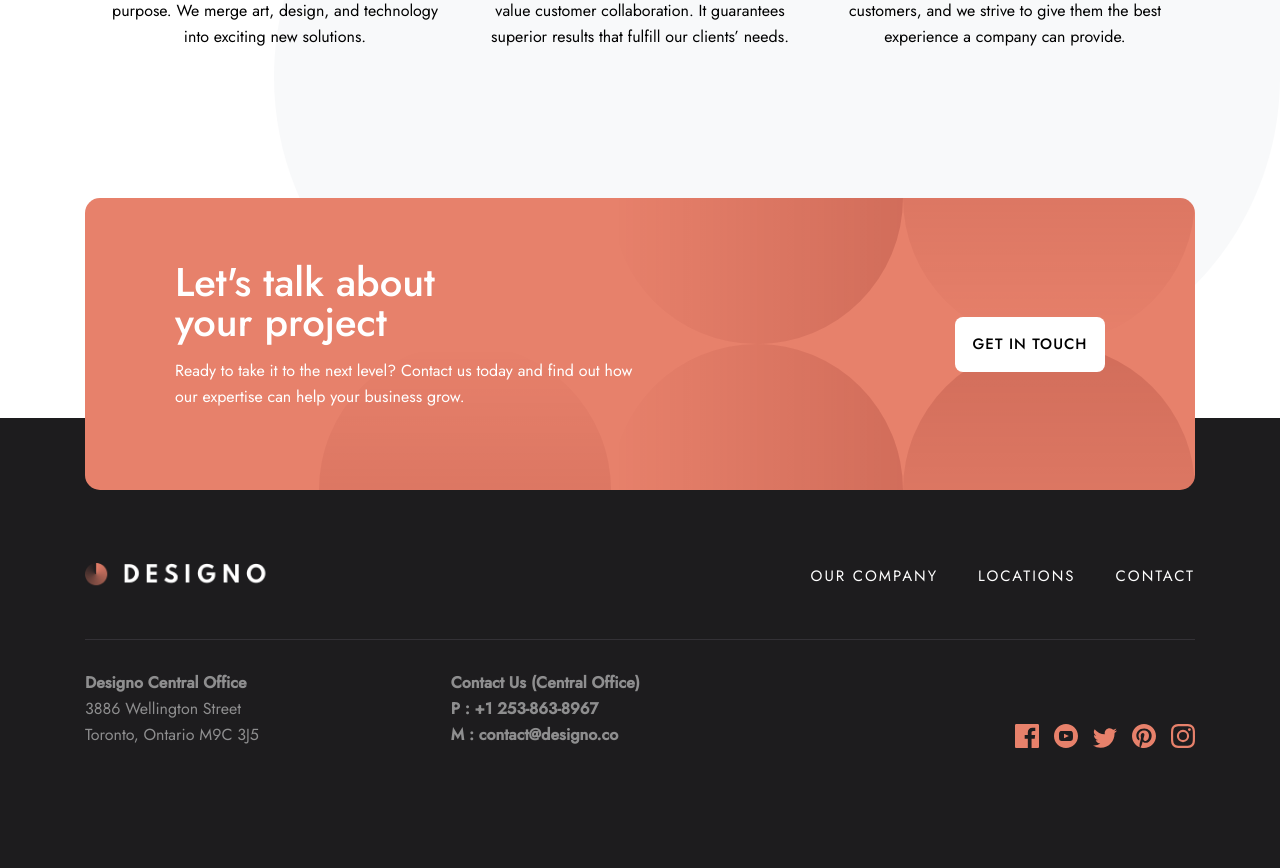
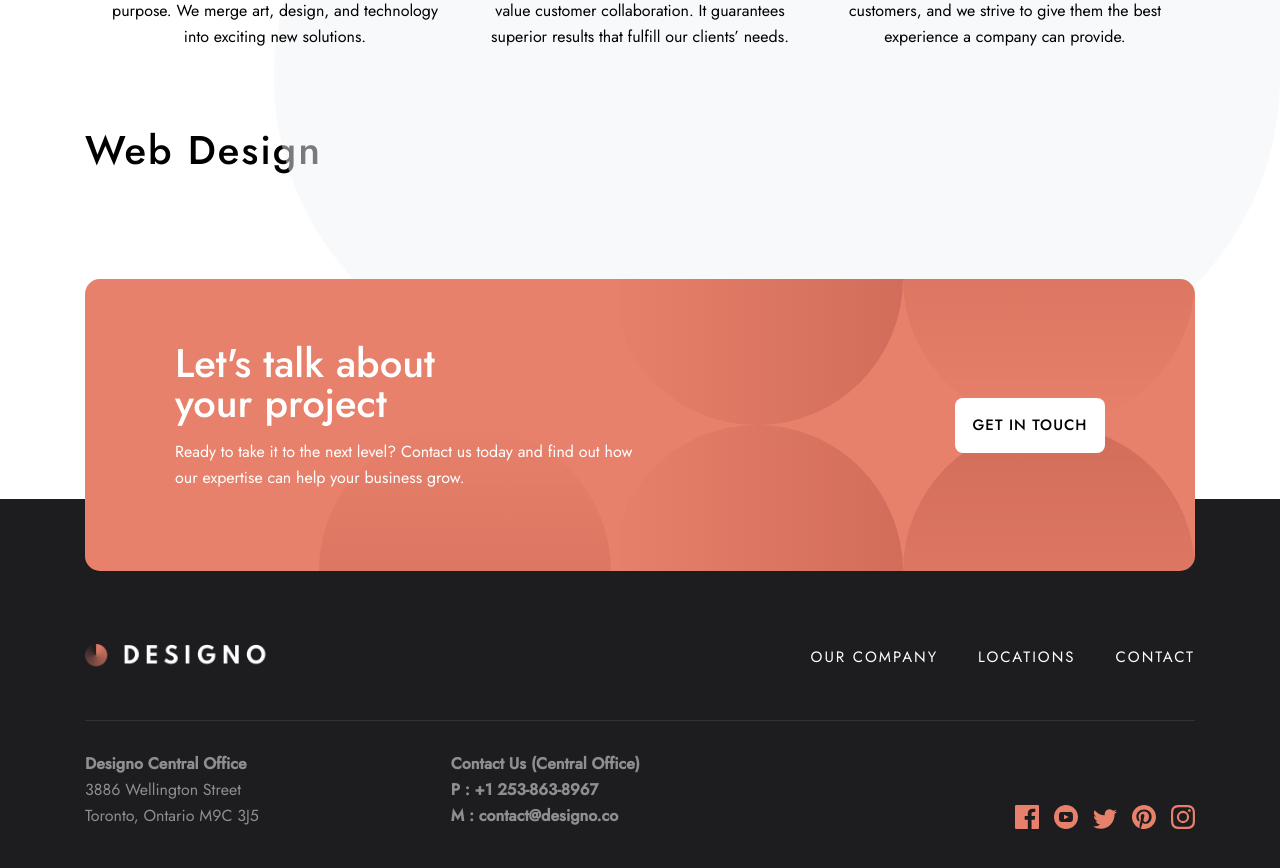
Before and after one commit to CharlesDesiderio/frontendmentor-designo, a React (Create React App) app: page /webdesign in a window 1280 px wide. Shown: the part 2100-2968 px from the top of the page. Built offline with nearby package versions, Linux system fonts and the light colour scheme.

Commit message:
Created web design page element but forgot that I still have to do routing oops

```diff
--- a/src/App.js
+++ b/src/App.js
@@ -3,6 +3,7 @@ import styles from './App.module.css'
 import Footer from './components/Footer'
 import CallToAction from './components/CallToAction'
 import Home from './components/Home'
+import WebDesign from './components/WebDesign'
 
 const App = () => {
   return (
@@ -12,6 +13,8 @@ const App = () => {
 
         <Home />
 
+        <WebDesign />
+
       <CallToAction />
     </div>
       <Footer />
--- /dev/null
+++ b/src/components/WebDesign.jsx
@@ -0,0 +1,11 @@
+import styles from './WebDesign.module.css'
+
+const WebDesign = () => {
+  return (
+    <>
+      <h2>Web Design</h2>
+    </>
+  )
+}
+
+export default WebDesign
```
Also changed, not shown: src/components/WebDesign.module.css (added).
